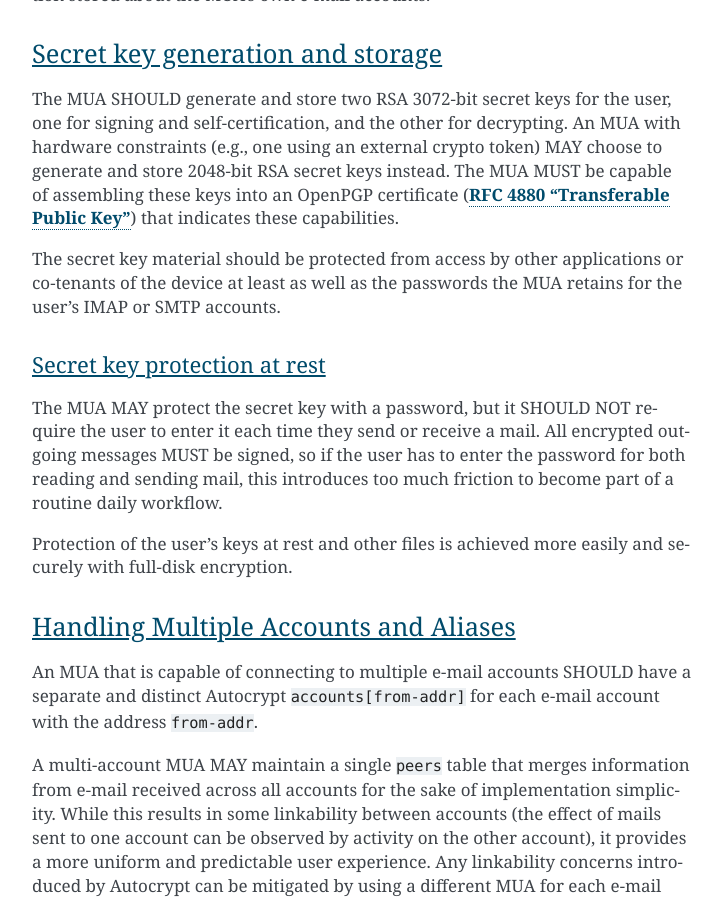
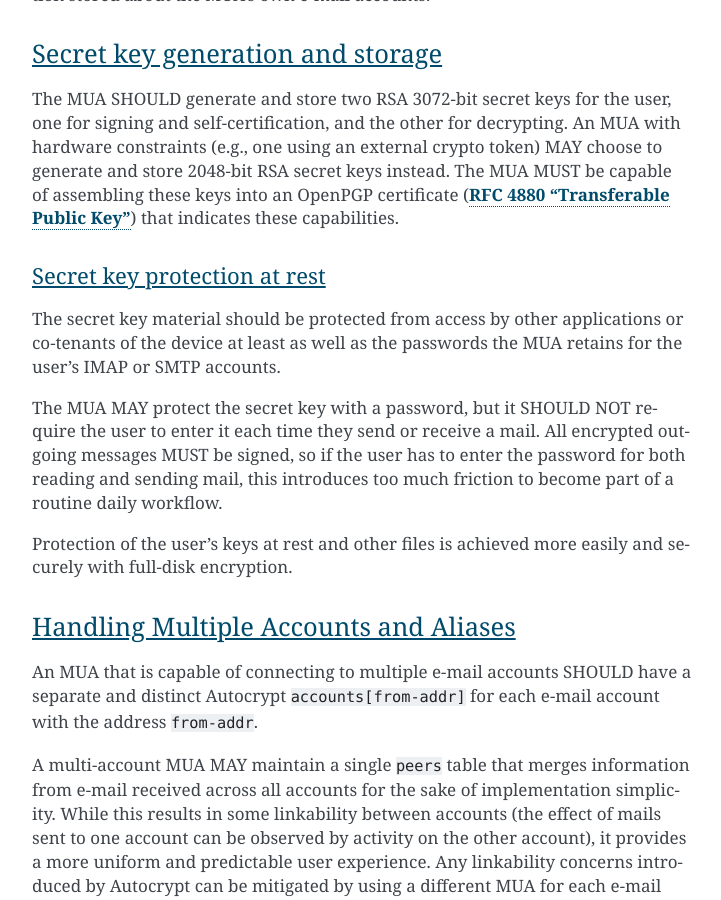
Before and after one commit to autocrypt/autocrypt, a Sphinx documentation site: the page built from doc/level1.rst, in a window 1280 px wide and 900 px high, scrolled down 14995 px. Shown: the whole window, without its empty margins (388-1109 px from the left). Built offline with Sphinx 7.4.7, drawn with Linux system fonts in a browser that asks for light colours; pages that are not in the unit, such as notebooks, are missing from menus.

```diff
--- a/doc/level1.rst
+++ b/doc/level1.rst
@@ -726,12 +726,12 @@ keys instead.  The MUA MUST be capable of assembling these keys into
 an OpenPGP certificate (:rfc:`RFC 4880 "Transferable Public
 Key"<4880#section-11.1>`) that indicates these capabilities.
 
+Secret key protection at rest
+~~~~~~~~~~~~~~~~~~~~~~~~~~~~~
+
 The secret key material should be protected from access by other
 applications or co-tenants of the device at least as well as the
 passwords the MUA retains for the user's IMAP or SMTP accounts.
-
-Secret key protection at rest
-~~~~~~~~~~~~~~~~~~~~~~~~~~~~~
 
 The MUA MAY protect the secret key with a password, but it SHOULD NOT
 require the user to enter it each time they send or receive a mail.
```
